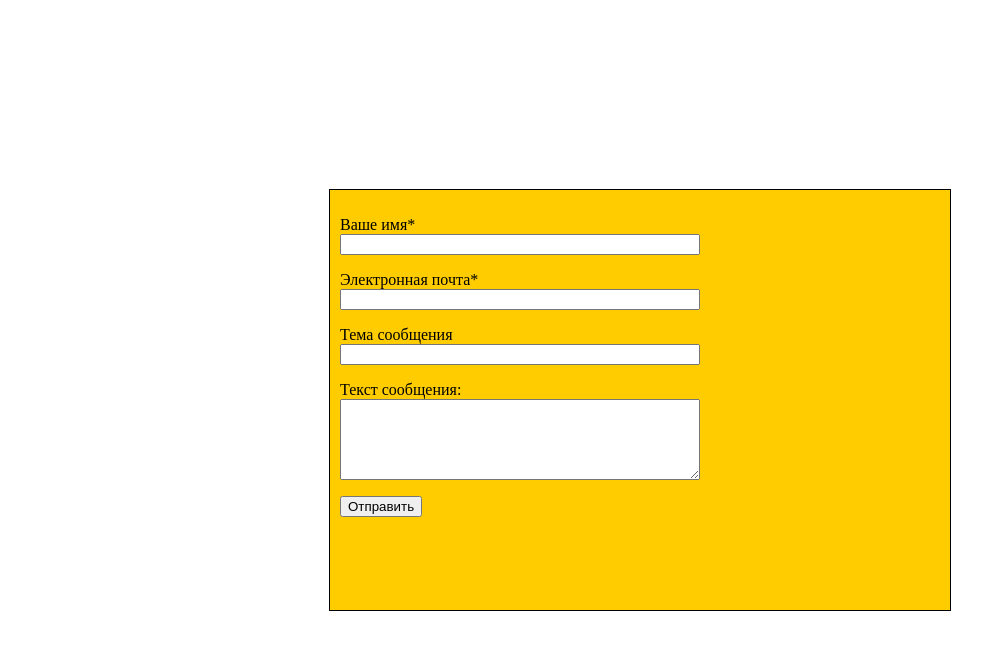
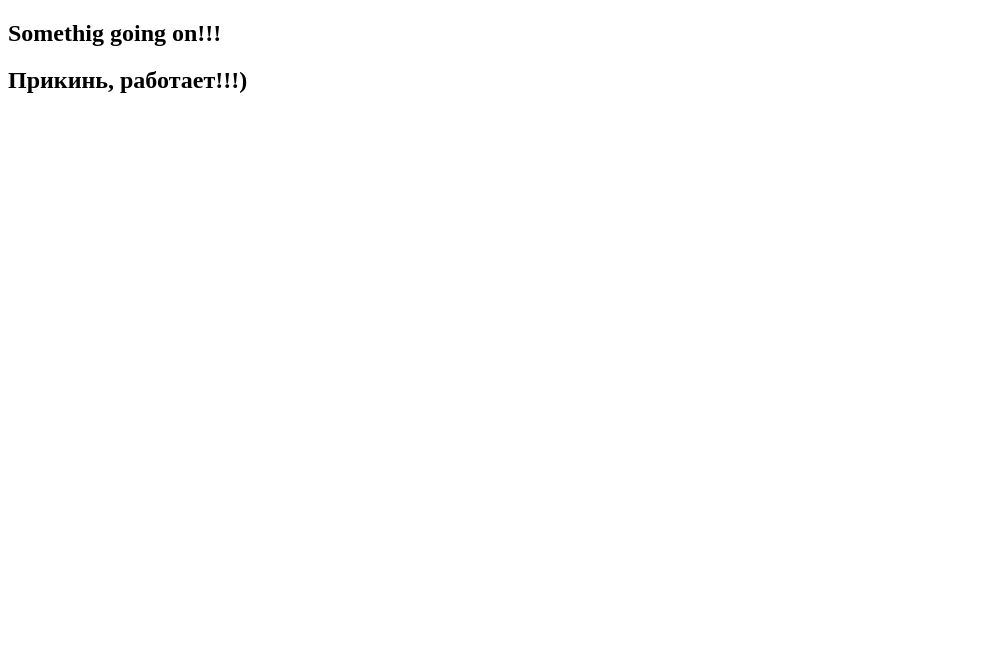
Before and after one commit to wardmant/wardmant.github.io, a plain HTML site: page index.html in a window 1280 px wide. Shown: the whole page, without its empty margins (0-1006 px from the left). Drawn offline with Linux system fonts and the light colour scheme.

Commit message:
Update index.html

```diff
--- a/index.html
+++ b/index.html
@@ -1,48 +1,22 @@
-<link rel='manifest' href='/manifest.json'>
-<html>
+
+<!DOCTYPE html>
+<html lang="en">
 <head>
-<title>Реганись, будь человеком</title>
-<style>
-   .blok-center {
-    position: absolute; /* Абсолютное позиционирование */
-    width: 600px; /* Ширина блока */
-    height: 400px; /* Высота блока */
-    margin: auto; /* Отступ от блока */
-    top: 0; /* Положение блока от верхнего края */
-    bottom: 0; /* Положение блока от нижнего края */
-    left: 0; /* Положение блока от левого края */
-    right: 0; /* Положение блока от правого края */
-    background: #fc0; /* Цвет фона блока */
-    border: 1px solid #000; /* Рамка блока */
-    padding: 10px; /* Отступ внутри блока */
-    overflow: auto; /* Полоса прокрутки */
-   }
-</style>
-<script>
-if (navigator.serviceWorker.controller) {
-console.log('[PWA Builder] active service worker found, no need to register')
-} else {
-navigator.serviceWorker.register('sw.js', {
-scope: './'
-}).then(function(reg) {
-console.log('Service worker has been registered for scope:'+ reg.scope);
-});
-}
-</script>
-<link rel='manifest' href='/manifest.webmanifest'>
-</head>
+    <meta charset="UTF-8">
+    <title>Simple PWA</title>
+    <link rel="stylesheet" href="css/styles.css">
+    <link rel="manifest" href="/manifest.json">
 <body>
-<div class="blok-center">
-<form>
-<p>Ваше имя*<br />
-<input class="input" name="name" ENGINE="text" style="width:60%" /></p>
-<p>Электронная почта*<br />
-<input class="input" name="email" type="text" style="width:60%" /></p>
-<p>Тема сообщения<br />
-<input class="input" name="sub" type="text" style="width:60%" /></p>
-<p>Текст сообщения:<br /><textarea name="body" cols="1" rows="5" style="width:60%" /></textarea></p>
-<p><input id="submit" value="Отправить" type="submit" /></p>
-</form>
+<nav>
+    <h1>Somethig going on!!!</h1>
+</nav>
+<header>
+    <h2>Прикинь, работает!!!)</h2>
+</header>
+<div class="container">
+    <div id="posts"></div>
 </div>
+
+<script src="js/app.js"></script>
 </body>
 </html>
```
